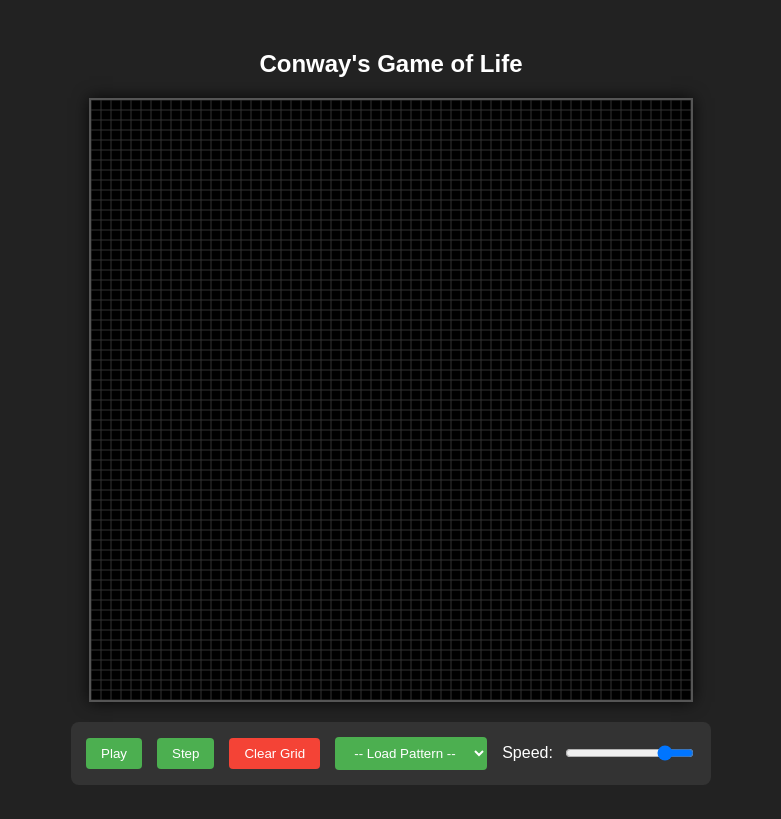
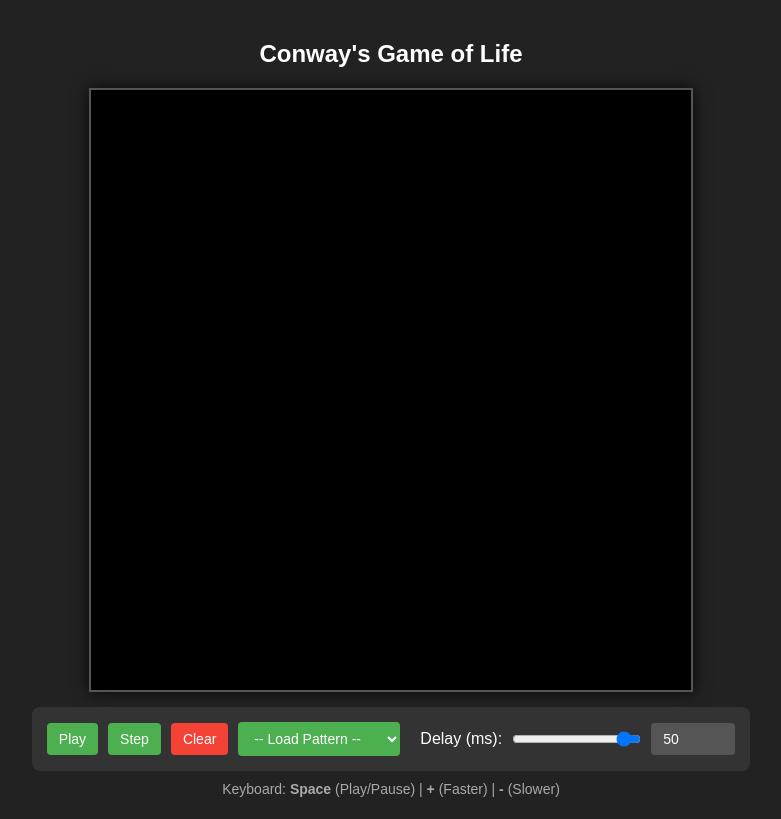
Before and after one commit to 8660780/game-of-life, a plain HTML site: page index.html in a window 1280 px wide. Both pictures are taken after a click on the button "Step". Shown: the whole page, without its empty margins (249-1030 px from the left). Drawn offline with Linux system fonts and the light colour scheme.

Commit message:
Milestone 3: Advanced Pixel Buffer Rendering (100x100) with MVC

```diff
--- a/grid.js
+++ b/grid.js
@@ -2,7 +2,6 @@ export class Grid {
     constructor(cols, rows) {
         this.cols = cols;
         this.rows = rows;
-        // Створюємо двовимірний масив
         this.cells = new Array(cols).fill(null).map(() => new Array(rows).fill(0));
     }
 
--- a/index.html
+++ b/index.html
@@ -2,70 +2,56 @@
 <html lang="en">
 <head>
     <meta charset="UTF-8">
-    <title>Game of Life - Standard</title>
+    <title>Game of Life - Advanced (Pixel Buffer)</title>
     <style>
         body {
-            background-color: #222;
-            color: white;
-            display: flex;
-            flex-direction: column;
-            align-items: center;
-            margin-top: 30px;
-            font-family: sans-serif;
+            background-color: #222; color: white; display: flex;
+            flex-direction: column; align-items: center; margin-top: 20px; font-family: sans-serif;
         }
         canvas {
-            border: 2px solid #555;
-            background-color: black;
-            box-shadow: 0 0 15px rgba(0,0,0,0.8);
-            cursor: pointer;
+            width: 600px; height: 600px; /* Візуальний розмір */
+            image-rendering: pixelated;  /* Щоб пікселі були чіткими */
+            border: 2px solid #555; background-color: black; box-shadow: 0 0 15px rgba(0,0,0,0.8); cursor: crosshair;
         }
         .controls {
-            margin-top: 20px;
-            display: flex;
-            gap: 15px;
-            align-items: center;
-            background: #333;
-            padding: 15px;
-            border-radius: 8px;
+            margin-top: 15px; display: flex; gap: 10px; align-items: center; background: #333; padding: 15px; border-radius: 8px; flex-wrap: wrap; justify-content: center;
         }
-        button, select {
-            padding: 8px 15px;
-            cursor: pointer;
-            background-color: #4CAF50;
-            color: white;
-            border: none;
-            border-radius: 4px;
+        button, select, input[type="number"] {
+            padding: 8px 12px; cursor: pointer; background-color: #4CAF50; color: white; border: none; border-radius: 4px; font-size: 14px;
         }
+        input[type="number"] { background-color: #555; cursor: text; width: 60px; }
         button:hover { background-color: #45a049; }
         button#resetBtn { background-color: #f44336; }
-        .speed-control {
-            display: flex;
-            align-items: center;
-            gap: 10px;
-        }
+        .speed-control { display: flex; align-items: center; gap: 8px; margin-left: 10px; }
+        p.hints { color: #aaa; font-size: 14px; margin-top: 10px; }
     </style>
 </head>
 <body>
     <h2>Conway's Game of Life</h2>
-    <canvas id="gameCanvas" width="600" height="600"></canvas>
+    <!-- Реальний розмір холста 100x100 -->
+    <canvas id="gameCanvas" width="100" height="100"></canvas>
 
     <div class="controls">
         <button id="startBtn">Play</button>
         <button id="stepBtn">Step</button>
-        <button id="resetBtn">Clear Grid</button>
+        <button id="resetBtn">Clear</button>
 
         <select id="patternSelect">
             <option value="none">-- Load Pattern --</option>
             <option value="glider">Glider</option>
             <option value="blinker">Blinker</option>
             <option value="block">Block</option>
+            <option value="gun">Gosper Glider Gun</option>
         </select>
 
         <div class="speed-control">
-            <label for="speedRange">Speed:</label>
-            <input type="range" id="speedRange" min="10" max="500" value="100" dir="rtl">
+            <label for="speedRange">Delay (ms):</label>
+            <input type="range" id="speedRange" min="10" max="500" value="50" dir="rtl">
+            <input type="number" id="speedInput" min="10" max="500" value="50">
         </div>
     </div>
+
+    <p class="hints">Keyboard: <b>Space</b> (Play/Pause) | <b>+</b> (Faster) | <b>-</b> (Slower)</p>
 
     <script type="module" src="main.js"></script>
 </body>
--- a/logic.js
+++ b/logic.js
@@ -11,7 +11,7 @@ export function countNeighbors(grid, x, y) {
     return sum;
 }
 
-export function nextGeneration(currentGrid) {
+export function processNextGeneration(currentGrid) {
     const nextGrid = new Grid(currentGrid.cols, currentGrid.rows);
 
     for (let x = 0; x < currentGrid.cols; x++) {
@@ -20,11 +20,11 @@ export function nextGeneration(currentGrid) {
             let state = currentGrid.get(x, y);
 
             if (state === 1 && (neighbors < 2 || neighbors > 3)) {
-                nextGrid.set(x, y, 0); // Помирає
+                nextGrid.set(x, y, 0);
             } else if (state === 0 && neighbors === 3) {
-                nextGrid.set(x, y, 1); // Народжується
+                nextGrid.set(x, y, 1);
             } else {
-                nextGrid.set(x, y, state); // Залишається без змін
+                nextGrid.set(x, y, state);
             }
         }
     }
--- a/main.js
+++ b/main.js
@@ -1,19 +1,18 @@
 import { Grid } from './grid.js';
-import { nextGeneration } from './logic.js';
+import { processNextGeneration } from './logic.js';
 import { drawGrid } from './render.js';
 
 const canvas = document.getElementById("gameCanvas");
 const ctx = canvas.getContext("2d");
 
-const COLS = 60;
-const ROWS = 60;
-const CELL_SIZE = 10;
+const COLS = 100;
+const ROWS = 100;
 
 let currentGrid = new Grid(COLS, ROWS);
 let isRunning = false;
 let animationId = null;
 let lastFrameTime = 0;
-let simulationSpeed = 100;
+let simulationSpeed = 50;
 
 const startBtn = document.getElementById("startBtn");
 const stepBtn = document.getElementById("stepBtn");
@@ -22,8 +21,8 @@ const patternSelect = document.getElementById("patternSelect");
 const speedRange = document.getElementById("speedRange");
 
 function update() {
-    currentGrid = nextGeneration(currentGrid);
-    drawGrid(ctx, canvas, currentGrid, CELL_SIZE);
+    currentGrid = processNextGeneration(currentGrid);
+    drawGrid(ctx, canvas, currentGrid);
 }
 
 function gameLoop(timestamp) {
@@ -39,72 +38,74 @@ function gameLoop(timestamp) {
 function toggleSimulation() {
     isRunning = !isRunning;
     if (isRunning) {
-        startBtn.textContent = "Pause";
-        startBtn.style.backgroundColor = "#ff9800";
-        lastFrameTime = performance.now();
-        requestAnimationFrame(gameLoop);
+        startBtn.textContent = "Pause"; startBtn.style.backgroundColor = "#ff9800";
+        lastFrameTime = performance.now(); requestAnimationFrame(gameLoop);
     } else {
-        startBtn.textContent = "Play";
-        startBtn.style.backgroundColor = "#4CAF50";
+        startBtn.textContent = "Play"; startBtn.style.backgroundColor = "#4CAF50";
         cancelAnimationFrame(animationId);
     }
 }
 
-// Кліки по полотну
+function clearAllGrids() {
+    currentGrid = new Grid(COLS, ROWS);
+}
+
 canvas.addEventListener("mousedown", (event) => {
     const rect = canvas.getBoundingClientRect();
-    const gridX = Math.floor((event.clientX - rect.left) / CELL_SIZE);
-    const gridY = Math.floor((event.clientY - rect.top) / CELL_SIZE);
+    const scaleX = canvas.width / rect.width;
+    const scaleY = canvas.height / rect.height;
+    const gridX = Math.floor((event.clientX - rect.left) * scaleX);
+    const gridY = Math.floor((event.clientY - rect.top) * scaleY);
 
     currentGrid.toggle(gridX, gridY);
-    drawGrid(ctx, canvas, currentGrid, CELL_SIZE);
+    drawGrid(ctx, canvas, currentGrid);
 });
 
-// Кнопки
-startBtn.addEventListener("click", toggleSimulation);
-stepBtn.addEventListener("click", () => {
-    if (isRunning) toggleSimulation();
-    update();
-});
-resetBtn.addEventListener("click", () => {
-    if (isRunning) toggleSimulation();
-    currentGrid = new Grid(COLS, ROWS);
-    drawGrid(ctx, canvas, currentGrid, CELL_SIZE);
-    patternSelect.value = "none";
+document.addEventListener("keydown", (e) => {
+    if (e.code === "Space") {
+        e.preventDefault();
+        toggleSimulation();
+    } else if (e.key === "+" || e.key === "=") {
+        simulationSpeed = Math.max(10, simulationSpeed - 20);
+        speedRange.value = simulationSpeed;
+    } else if (e.key === "-") {
+        simulationSpeed = Math.min(500, simulationSpeed + 20);
+        speedRange.value = simulationSpeed;
+    }
 });
 
-// Обробник повзунка швидкості
-speedRange.addEventListener("input", (e) => {
-    simulationSpeed = parseInt(e.target.value, 10);
+startBtn.addEventListener("click", toggleSimulation);
+stepBtn.addEventListener("click", () => { if (isRunning) toggleSimulation(); update(); });
+resetBtn.addEventListener("click", () => { if (isRunning) toggleSimulation(); clearAllGrids(); drawGrid(); patternSelect.value = "none"; });
+speedRange.addEventListener("input", (e) => simulationSpeed = parseInt(e.target.value));
+
+patternSelect.addEventListener("change", (e) => {
+    if (isRunning) toggleSimulation();
+    clearAllGrids();
+
+    const cx = Math.floor(COLS / 2), cy = Math.floor(ROWS / 2);
+
+    if (e.target.value === "gun") {
+        const gunCoords = [
+            [24, 1], [22, 2], [24, 2], [12, 3], [13, 3], [20, 3], [21, 3], [34, 3], [35, 3],
+            [11, 4], [15, 4], [20, 4], [21, 4], [34, 4], [35, 4], [0, 5], [1, 5], [10, 5],
+            [16, 5], [20, 5], [21, 5], [0, 6], [1, 6], [10, 6], [14, 6], [16, 6], [17, 6],
+            [22, 6], [24, 6], [10, 7], [16, 7], [24, 7], [11, 8], [15, 8], [12, 9], [13, 9]
+        ];
+        let offsetX = 10, offsetY = 10;
+        gunCoords.forEach(([x, y]) => currentGrid.set(x + offsetX, y + offsetY, 1));
+    }
+    else if (e.target.value === "blinker") {
+        currentGrid.set(cx, cy-1, 1); currentGrid.set(cx, cy, 1); currentGrid.set(cx, cy+1, 1);
+    }
+    else if (e.target.value === "block") {
+        currentGrid.set(cx, cy, 1); currentGrid.set(cx+1, cy, 1); currentGrid.set(cx, cy+1, 1); currentGrid.set(cx+1, cy+1, 1);
+    }
+    else if (e.target.value === "glider") {
+        currentGrid.set(cx, cy-1, 1); currentGrid.set(cx+1, cy, 1); currentGrid.set(cx-1, cy+1, 1); currentGrid.set(cx, cy+1, 1); currentGrid.set(cx+1, cy+1, 1);
+    }
+
+    drawGrid(ctx, canvas, currentGrid);
 });
 
-// Обробник вибору патернів
-patternSelect.addEventListener("change", (e) => {
-    if (isRunning) toggleSimulation();
-    currentGrid = new Grid(COLS, ROWS); // Очищаємо поле перед новим патерном
-
-    const cx = Math.floor(COLS / 2);
-    const cy = Math.floor(ROWS / 2);
-
-    if (e.target.value === "blinker") {
-        currentGrid.set(cx, cy - 1, 1);
-        currentGrid.set(cx, cy, 1);
-        currentGrid.set(cx, cy + 1, 1);
-    } else if (e.target.value === "block") {
-        currentGrid.set(cx, cy, 1);
-        currentGrid.set(cx + 1, cy, 1);
-        currentGrid.set(cx, cy + 1, 1);
-        currentGrid.set(cx + 1, cy + 1, 1);
-    } else if (e.target.value === "glider") {
-        currentGrid.set(cx, cy - 1, 1);
-        currentGrid.set(cx + 1, cy, 1);
-        currentGrid.set(cx - 1, cy + 1, 1);
-        currentGrid.set(cx, cy + 1, 1);
-        currentGrid.set(cx + 1, cy + 1, 1);
-    }
-
-    drawGrid(ctx, canvas, currentGrid, CELL_SIZE);
-});
-
-// Початкове малювання
-drawGrid(ctx, canvas, currentGrid, CELL_SIZE);
+drawGrid(ctx, canvas, currentGrid);
--- a/render.js
+++ b/render.js
@@ -1,27 +1,23 @@
-export function drawGrid(ctx, canvas, grid, cellSize) {
-    // Очищаємо екран (чорний фон)
-    ctx.fillStyle = "black";
-    ctx.fillRect(0, 0, canvas.width, canvas.height);
+let imageData = null;
 
-    // Малюємо живі клітинки
-    ctx.fillStyle = "white";
+export function drawGrid(ctx, canvas, grid) {
+    if (!imageData || imageData.width !== grid.cols || imageData.height !== grid.rows) {
+        imageData = ctx.createImageData(grid.cols, grid.rows);
+    }
+
     for (let x = 0; x < grid.cols; x++) {
         for (let y = 0; y < grid.rows; y++) {
-            if (grid.get(x, y) === 1) {
-                ctx.fillRect(x * cellSize, y * cellSize, cellSize, cellSize);
-            }
+            const index = (y * grid.cols + x) * 4;
+            const isAlive = grid.get(x, y) === 1;
+
+            const color = isAlive ? 255 : 0;
+
+            imageData.data[index] = color;     // Red
+            imageData.data[index + 1] = color; // Green
+            imageData.data[index + 2] = color; // Blue
+            imageData.data[index + 3] = 255;   // Alpha
         }
     }
 
-    // Малюємо сіру сітку
-    ctx.strokeStyle = "#333";
-    ctx.lineWidth = 1;
-    ctx.beginPath();
-    for(let x = 0; x <= canvas.width; x += cellSize) {
-        ctx.moveTo(x, 0); ctx.lineTo(x, canvas.height);
-    }
-    for(let y = 0; y <= canvas.height; y += cellSize) {
-        ctx.moveTo(0, y); ctx.lineTo(canvas.width, y);
-    }
-    ctx.stroke();
+    ctx.putImageData(imageData, 0, 0);
 }
```
